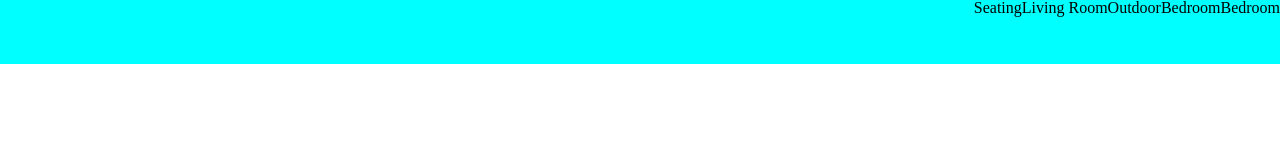
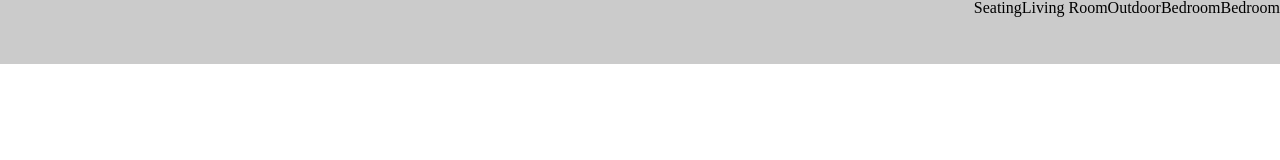
Before and after one commit to ZeAlmeida93/EDIT-HTML-CSS-FINAL, a plain HTML site: page Project_01/index.html in a window 1280 px wide. Drawn offline with Linux system fonts and the light colour scheme.

Commit message:
Updated SASS

```diff
--- a/Project_01/styles/global.css
+++ b/Project_01/styles/global.css
@@ -3,12 +3,13 @@
 header {
   width: 100%;
   height: 64px;
-  background-color: aqua;
+  background-color: rgb(203, 203, 203);
 }
 header nav ul {
   display: flex;
   flex-direction: row;
   justify-content: end;
+  align-self: center;
 }
 
 body {
```
